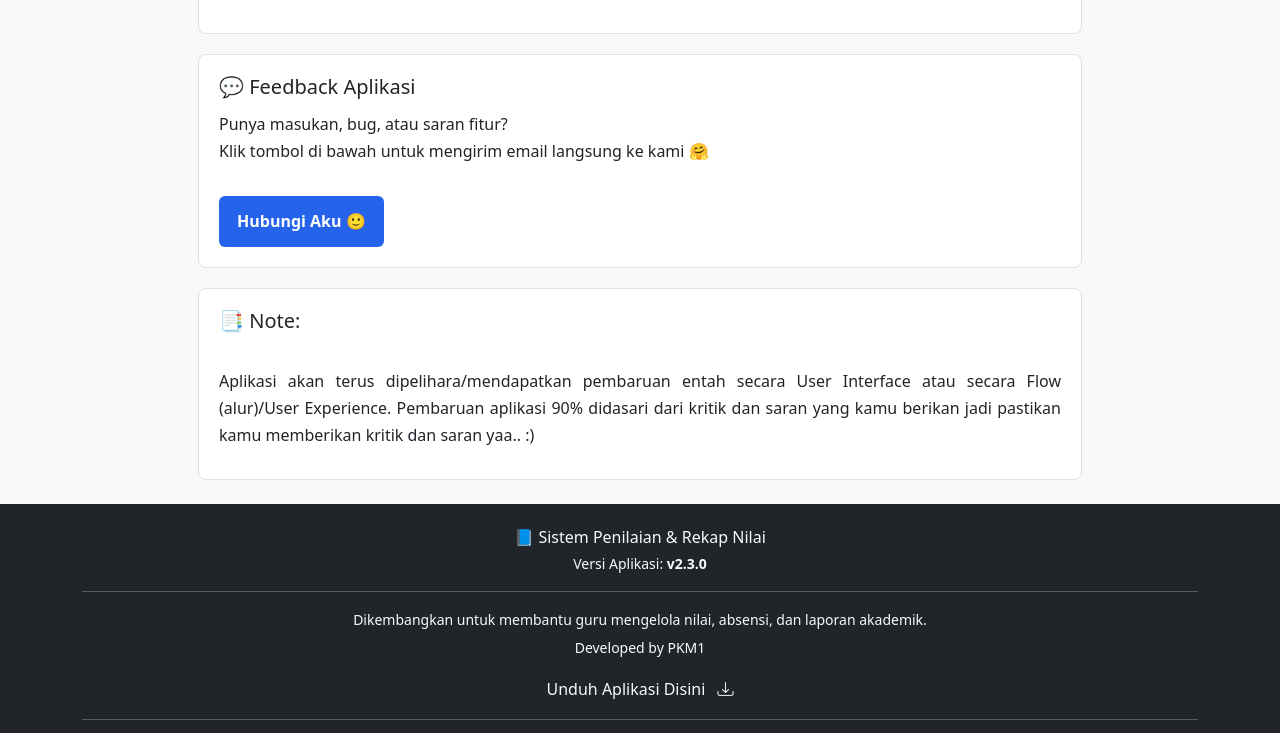
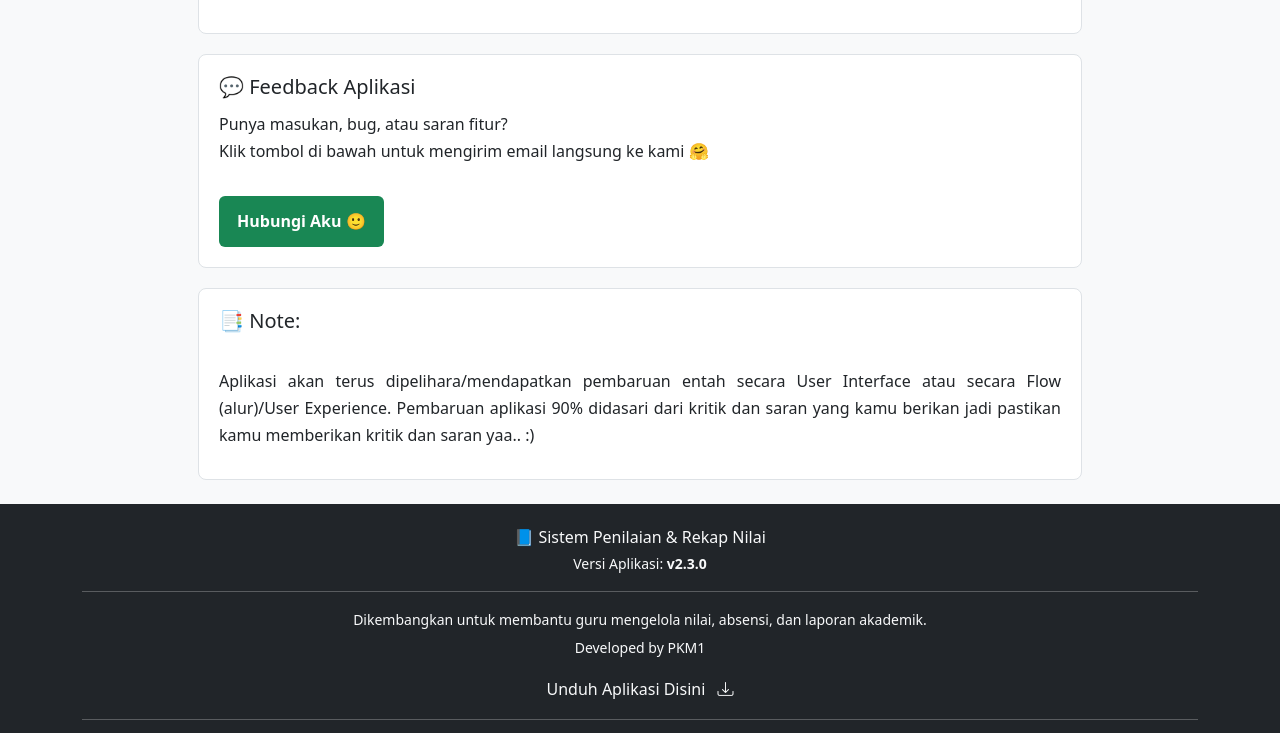
Before and after one commit to Yu4ha/webFeedback, a plain HTML site: page index.html in a window 1280 px wide. Shown: the part 1247-1980 px from the top of the page. Drawn offline with nearby package versions, Linux system fonts and the light colour scheme.

Commit message:
Update_fix

```diff
--- a/index.html
+++ b/index.html
@@ -12,7 +12,7 @@
 <body>
 
 <!-- Navbar -->
-<nav class="p-2 bg-primary text-light mb-3" style="position: sticky; top: 0; z-index: 1030; display: grid; grid-template-columns: auto 1fr auto; align-items: center;">
+<nav class="p-2 bg-success text-light mb-3" style="position: sticky; top: 0; z-index: 1030; display: grid; grid-template-columns: auto 1fr auto; align-items: center;">
 
   <div>
     <img src="./assets/icon2fix.png" alt="Aplikasi Rekap Nilai dan Penilaian otomatis" style="width: 32px;">
@@ -133,12 +133,11 @@
     </p>
 
     <a
-       href="mailto:yudhdarma04@gmail.com?subject=Feedback%20Aplikasi%20Penilaian%20dan%20Rekap%20Nilai%20Otomatis%20v2.3.0&body=Kritik%20dan%20Saran,%0A%0A"
+      class="bg-success" href="mailto:yudhdarma04@gmail.com?subject=Feedback%20Aplikasi%20Penilaian%20dan%20Rekap%20Nilai%20Otomatis%20v2.3.0&body=Kritik%20dan%20Saran,%0A%0A"
       style="
         display:inline-block;
         padding:12px 18px;
         margin-top: 20px;
-        background:#2563eb;
         color:#fff;
         text-decoration:none;
         border-radius:6px;
```
